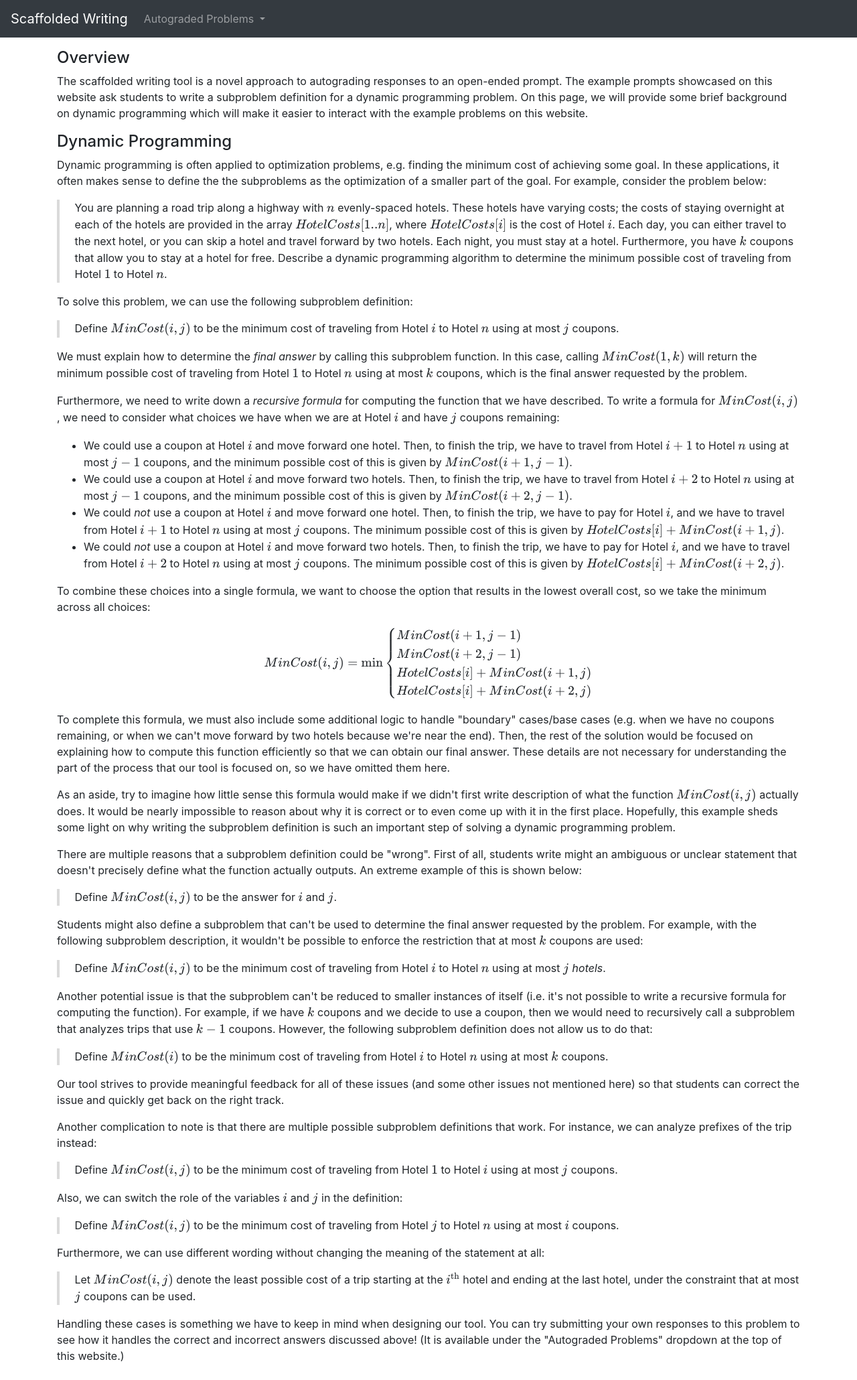
After one commit to jasonxia17/scaffolded-writing, a Flask app: template templates/dp_intro.html in a window 1280 px wide. The commit adds this page. Shown: the whole page at 67% size. Run offline with Flask 2, Linux system fonts and the light colour scheme; the template is opened without the code that fills it, so the values that code supplies are empty.

Commit message:
Add dp_intro to website

```diff
--- a/flask_app.py
+++ b/flask_app.py
@@ -5,7 +5,7 @@ app = Flask(__name__)
 
 @app.route("/")
 def redirect_to_problem():
-    return redirect("/min_hotel_cost_with_coupons/problem")
+    return render_template("dp_intro.html")
 
 @app.route("/<problem_name>/problem")
 def display_problem(problem_name: str) -> str:
--- a/templates/base.html
+++ b/templates/base.html
@@ -53,7 +53,7 @@
       <ul class="navbar-nav mr-auto">
         <li class="nav-item dropdown">
           <a class="nav-link dropdown-toggle" href="#" id="navbarDropdown" role="button" data-toggle="dropdown" aria-haspopup="true" aria-expanded="false">
-            Problems
+            Autograded Problems
           </a>
           <div class="dropdown-menu" aria-labelledby="navbarDropdown">
             <a class="dropdown-item" href="/min_hotel_cost_with_coupons/problem">Minimize Hotel Cost</a>
--- /dev/null
+++ b/templates/dp_intro.html
@@ -0,0 +1,125 @@
+{% extends 'base.html' %}
+
+{% block content %}
+<h4 class="mt-3">Overview</h4>
+<p>
+  The scaffolded writing tool is a novel approach to autograding responses to an open-ended prompt. The example prompts showcased on this website ask students to write a subproblem definition for a dynamic programming problem. On this page, we will provide some brief background on dynamic programming which will make it easier to interact with the example problems on this website.
+</p>
+
+<h4>Dynamic Programming</h4>
+<p>
+  Dynamic programming is often applied to optimization problems, e.g. finding the minimum cost of achieving some goal. In these applications, it often makes sense to define the the subproblems as the optimization of a smaller part of the goal. For example, consider the problem below:
+</p>
+
+<blockquote>
+  You are planning a road trip along a highway with $n$ evenly-spaced hotels. These hotels have varying costs; the costs of staying overnight at each of the hotels are provided in the array $HotelCosts[1..n]$, where $HotelCosts[i]$ is the cost of Hotel $i$. Each day, you can either travel to the next hotel, or you can skip a hotel and travel forward by two hotels. Each night, you must stay at a hotel. Furthermore, you have $k$ coupons that allow you to stay at a hotel for free. Describe a dynamic programming algorithm to determine the minimum possible cost of traveling from Hotel $1$ to Hotel $n$.
+</blockquote>
+
+<p>
+  To solve this problem, we can use the following subproblem definition:
+</p>
+
+<blockquote>
+  Define $MinCost(i,j)$ to be the minimum cost of traveling from Hotel $i$ to Hotel $n$ using at most $j$ coupons.
+</blockquote>
+
+<p>
+  We must explain how to determine the <em>final answer</em> by calling this subproblem function. In this case, calling $MinCost(1,k)$ will return the minimum possible cost of traveling from Hotel $1$ to Hotel $n$ using at most $k$ coupons, which is the final answer requested by the problem.
+</p>
+
+<p>
+  Furthermore, we need to write down a <em>recursive formula</em> for computing the function that we have described. To write a formula for $MinCost(i,j)$, we need to consider what choices we have when we are at Hotel $i$ and have $j$ coupons remaining:
+</p>
+
+<ul>
+  <li>
+    We could use a coupon at Hotel $i$ and move forward one hotel. Then, to finish the trip, we have to travel from Hotel $i+1$ to Hotel $n$ using at most $j-1$ coupons, and the minimum possible cost of this is given by $MinCost(i+1,j-1)$.
+  </li>
+  <li>
+    We could use a coupon at Hotel $i$ and move forward two hotels. Then, to finish the trip, we have to travel from Hotel $i+2$ to Hotel $n$ using at most $j-1$ coupons, and the minimum possible cost of this is given by $MinCost(i+2,j-1)$.
+  </li>
+  <li>
+    We could <em>not</em> use a coupon at Hotel $i$ and move forward one hotel. Then, to finish the trip, we have to pay for Hotel $i$, and we have to travel from Hotel $i+1$ to Hotel $n$ using at most $j$ coupons. The minimum possible cost of this is given by $HotelCosts[i] + MinCost(i+1,j)$.
+  </li>
+  <li>
+    We could <em>not</em> use a coupon at Hotel $i$ and move forward two hotels. Then, to finish the trip, we have to pay for Hotel $i$, and we have to travel from Hotel $i+2$ to Hotel $n$ using at most $j$ coupons. The minimum possible cost of this is given by $HotelCosts[i] + MinCost(i+2,j)$.
+  </li>
+</ul>
+
+<p>
+  To combine these choices into a single formula, we want to choose the option that results in the lowest overall cost, so we take the minimum across all choices:
+</p>
+
+$$
+    MinCost(i, j) = \min \begin{cases}
+        MinCost(i + 1, j - 1) \\
+        MinCost(i + 2, j - 1) \\
+        HotelCosts[i] + MinCost(i + 1, j) \\
+        HotelCosts[i] + MinCost(i + 2, j) \\
+    \end{cases}
+$$
+
+<p>
+  To complete this formula, we must also include some additional logic to handle "boundary" cases/base cases (e.g. when we have no coupons remaining, or when we can't move forward by two hotels because we're near the end). Then, the rest of the solution would be focused on explaining how to compute this function efficiently so that we can obtain our final answer. These details are not necessary for understanding the part of the process that our tool is focused on, so we have omitted them here.
+</p>
+
+<p>
+  As an aside, try to imagine how little sense this formula would make if we didn't first write description of what the function $MinCost(i, j)$ actually does. It would be nearly impossible to reason about why it is correct or to even come up with it in the first place. Hopefully, this example sheds some light on why writing the subproblem definition is such an important step of solving a dynamic programming problem.
+</p>
+
+<p>
+  There are multiple reasons that a subproblem definition could be "wrong". First of all, students write might an ambiguous or unclear statement that doesn't precisely define what the function actually outputs. An extreme example of this is shown below:
+</p>
+
+<blockquote>
+  Define $MinCost(i,j)$ to be the answer for $i$ and $j$.
+</blockquote>
+
+<p>
+  Students might also define a subproblem that can't be used to determine the final answer requested by the problem. For example, with the following subproblem description, it wouldn't be possible to enforce the restriction that at most $k$ coupons are used:
+</p>
+
+<blockquote>
+  Define $MinCost(i,j)$ to be the minimum cost of traveling from Hotel $i$ to Hotel $n$ using at most $j$ <em>hotels</em>.
+</blockquote>
+
+<p>
+  Another potential issue is that the subproblem can't be reduced to smaller instances of itself (i.e. it's not possible to write a recursive formula for computing the function). For example, if we have $k$ coupons and we decide to use a coupon, then we would need to recursively call a subproblem that analyzes trips that use $k-1$ coupons. However, the following subproblem definition does not allow us to do that:
+</p>
+
+<blockquote>
+  Define $MinCost(i)$ to be the minimum cost of traveling from Hotel $i$ to Hotel $n$ using at most $k$ coupons.
+</blockquote>
+
+<p>
+  Our tool strives to provide meaningful feedback for all of these issues (and some other issues not mentioned here) so that students can correct the issue and quickly get back on the right track.
+</p>
+
+<p>
+  Another complication to note is that there are multiple possible subproblem definitions that work. For instance, we can analyze prefixes of the trip instead:
+</p>
+
+<blockquote>
+  Define $MinCost(i,j)$ to be the minimum cost of traveling from Hotel $1$ to Hotel $i$ using at most $j$ coupons.
+</blockquote>
+
+<p>
+  Also, we can switch the role of the variables $i$ and $j$ in the definition:
+</p>
+
+<blockquote>
+  Define $MinCost(i,j)$ to be the minimum cost of traveling from Hotel $j$ to Hotel $n$ using at most $i$ coupons.
+</blockquote>
+
+<p>
+  Furthermore, we can use different wording without changing the meaning of the statement at all:
+</p>
+
+<blockquote>
+  Let $MinCost(i, j)$ denote the least possible cost of a trip starting at the $i^\text{th}$ hotel and ending at the last hotel, under the constraint that at most $j$ coupons can be used.
+</blockquote>
+
+<p>
+  Handling these cases is something we have to keep in mind when designing our tool. You can try submitting your own responses to this problem to see how it handles the correct and incorrect answers discussed above! (It is available under the "Autograded Problems" dropdown at the top of this website.)
+</p>
+{% endblock %}
```
